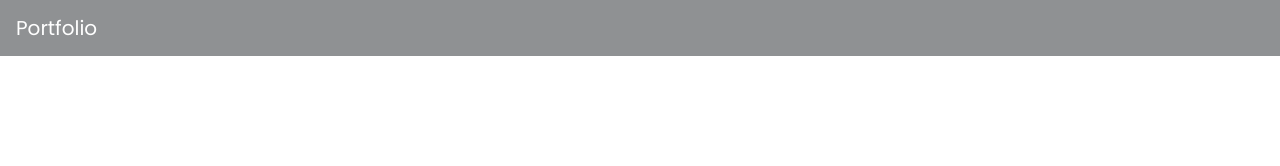
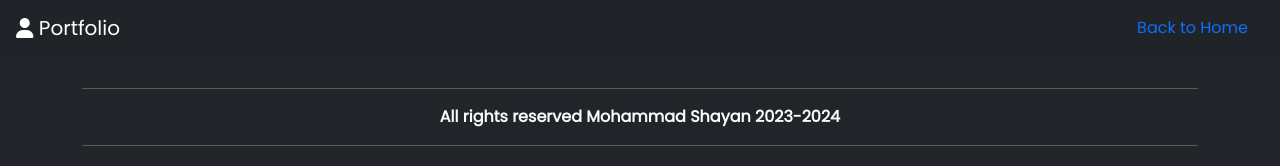
Before and after one commit to MohammadShayan1/PORTFOLIO1, a plain HTML site: page gallery.html in a window 1280 px wide. Drawn offline with nearby package versions, Linux system fonts and the light colour scheme.

```diff
--- a/gallery.html
+++ b/gallery.html
@@ -19,19 +19,27 @@
 
 </head>
 
-<body>
+<body class="bg-dark text-light">
     <header>
-    <header>
-        <nav id="navbar-example2" class="navbar navbar-dark bg-dark bg-opacity-50 px-3 fixed-top text-light">
-          <a class="navbar-brand" href="./index.html">Portfolio</a>
+        <nav class="navbar navbar-dark bg-dark bg-opacity-50 px-3 sticky-top text-light">
+            <a class="navbar-brand" href="./index.html"><i class="fa fa-user" aria-hidden="true"></i> Portfolio</a>
+            <ul class="nav">
+                <li class="nav-item">
+                    <a class="nav-link" href="./index.html"> Back to Home</a>
+                </li>
         </nav>
-      </header>
+
     </header>
     <main>
 
     </main>
-  <footer>
-    <!-- place footer here -->
+    <footer class="py-3 ">
+        <div class="container">
+          <hr><p class="fw-bolder text-center">
+           All rights reserved Mohammad Shayan 2023-2024
+          </p>
+          <hr>
+        </div>
       </footer>
       <!-- Bootstrap JavaScript Libraries -->
       <script src="https://cdn.jsdelivr.net/npm/@popperjs/core@2.11.6/dist/umd/popper.min.js"
@@ -41,6 +49,12 @@
       <script src="https://cdn.jsdelivr.net/npm/bootstrap@5.2.1/dist/js/bootstrap.min.js"
         integrity="sha384-7VPbUDkoPSGFnVtYi0QogXtr74QeVeeIs99Qfg5YCF+TidwNdjvaKZX19NZ/e6oz" crossorigin="anonymous">
         </script>
+      <script src="./javascript/app.js"></script>
+
+      <!-- (Optional) Use CSS or JS implementation -->
+      <script src="https://cdnjs.cloudflare.com/ajax/libs/font-awesome/6.2.0/js/all.min.js"
+        integrity="sha512-naukR7I+Nk6gp7p5TMA4ycgfxaZBJ7MO5iC3Fp6ySQyKFHOGfpkSZkYVWV5R7u7cfAicxanwYQ5D1e17EfJcMA=="
+        crossorigin="anonymous" referrerpolicy="no-referrer"></script>
 </body>
 
 </html>
```
Also changed, not shown: index.html (+5 -5 lines), 1 other file. Lines whose indentation alone changed are shown as unchanged.
